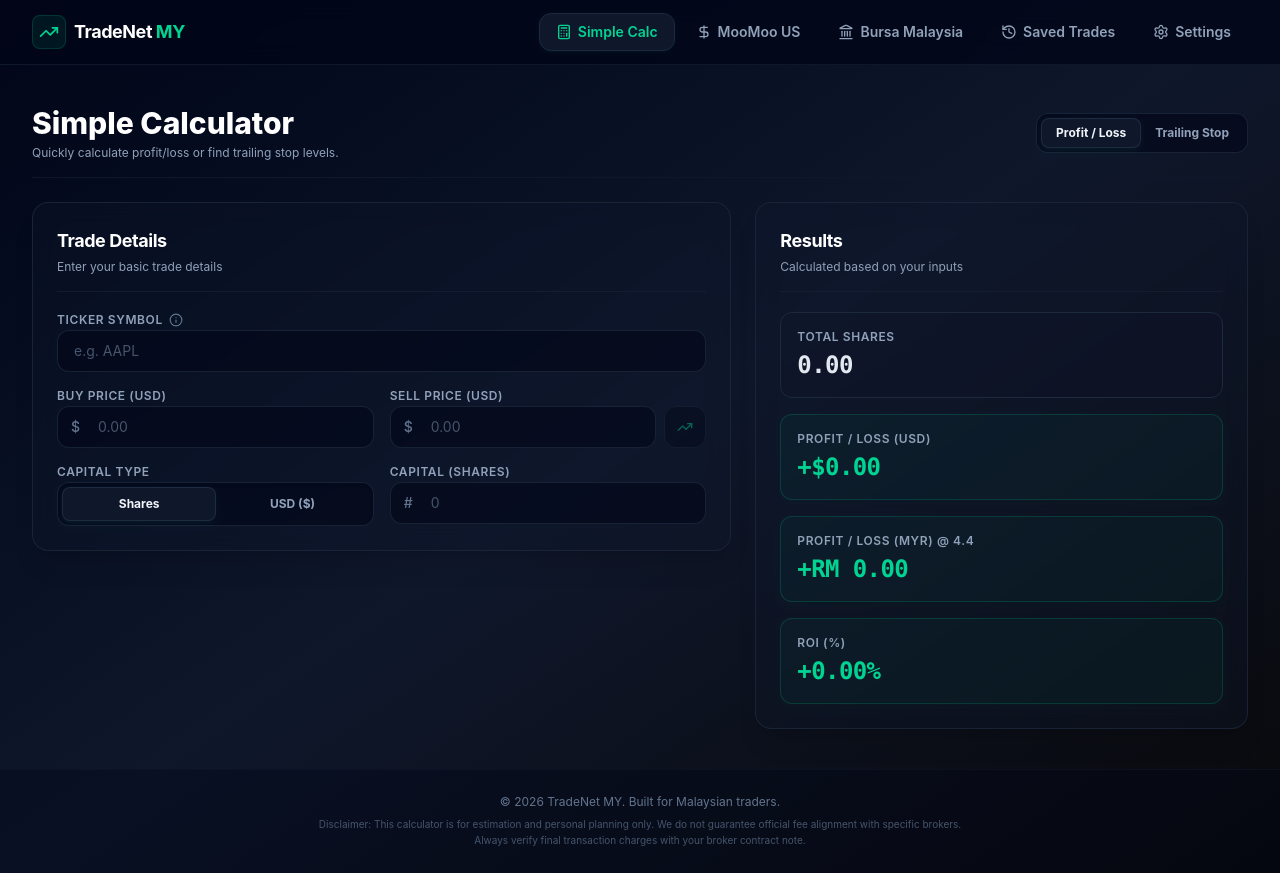
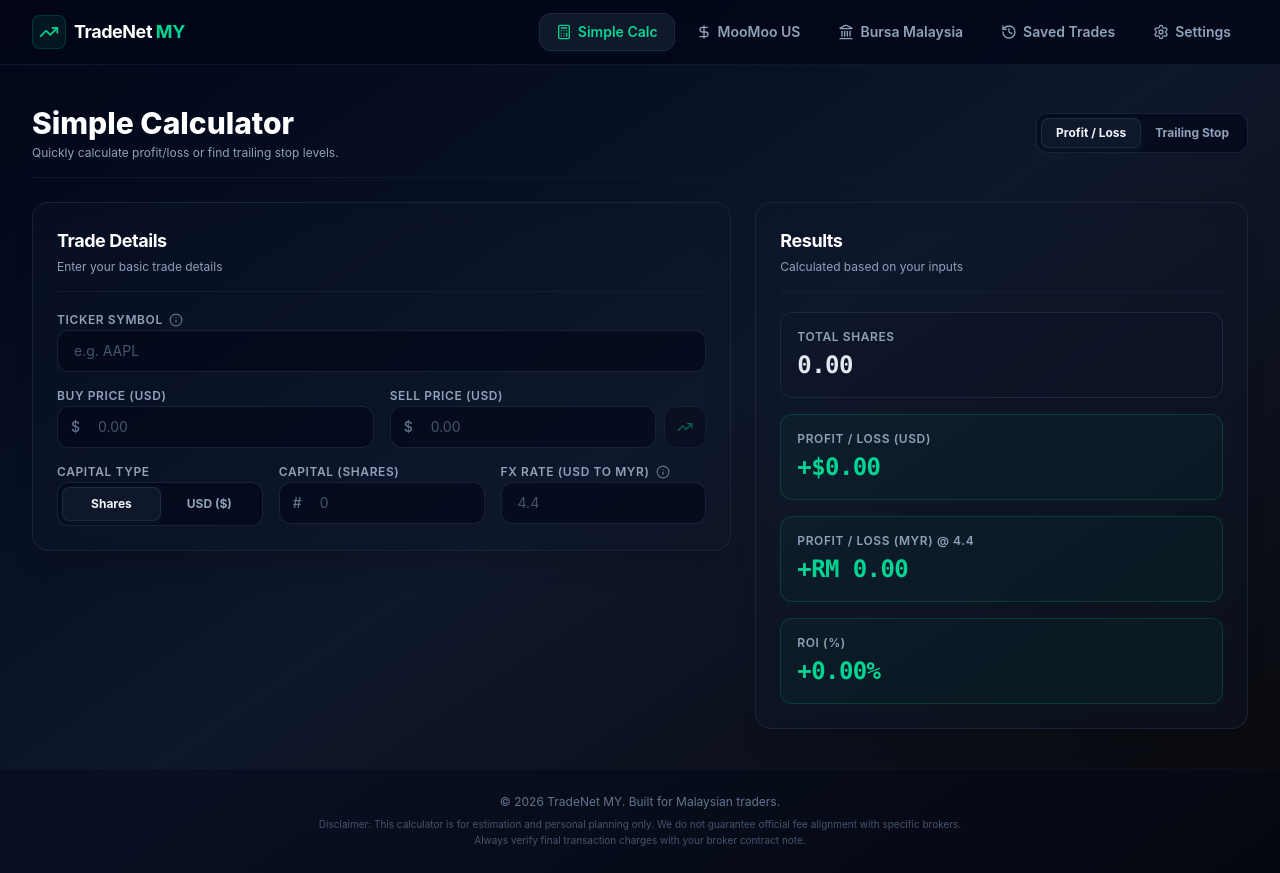
Before and after one commit to amanmana/tradenet, a React (Vite) app: page /simple-calculator in a window 1280 px wide. Built offline with nearby package versions, Linux system fonts and the light colour scheme.

Commit message:
feat: add custom fx rate input in simple calculator

```diff
--- a/src/pages/SimpleCalculator.jsx
+++ b/src/pages/SimpleCalculator.jsx
@@ -25,6 +25,7 @@ export default function SimpleCalculator() {
   const [quoteManualEdited, setQuoteManualEdited] = useState(false);
   const [capitalType, setCapitalType] = useState('shares'); // 'shares' or 'usd'
   const [capitalValue, setCapitalValue] = useState('');
+  const [customFxRate, setCustomFxRate] = useState('');
 
   // Trailing Stop Reference States
   const [trailingTicker, setTrailingTicker] = useState('');
@@ -110,7 +111,7 @@ export default function SimpleCalculator() {
   const roi = totalBuyCostUSD > 0 ? (profitLossUSD / totalBuyCostUSD) * 100 : 0;
 
   // Convert to MYR
-  const fxRate = settings?.sellFxRate || 4.40;
+  const fxRate = parseFloat(customFxRate) || settings?.sellFxRate || 4.40;
   const profitLossMYR = profitLossUSD * fxRate;
 
   return (
@@ -263,7 +264,7 @@ export default function SimpleCalculator() {
                 )}
               </div>
 
-              <div className="sm:col-span-2 grid grid-cols-2 gap-4">
+              <div className="sm:col-span-2 grid grid-cols-1 sm:grid-cols-3 gap-4">
                 <div className="flex flex-col space-y-1.5 w-full">
                   <label htmlFor="capitalType" className="text-xs font-semibold text-slate-400 tracking-wider uppercase mb-0.5">
                     Capital Type
@@ -303,6 +304,17 @@ export default function SimpleCalculator() {
                   value={capitalValue}
                   onChange={(e) => setCapitalValue(e.target.value)}
                   prefix={capitalType === 'usd' ? '$' : '#'}
+                />
+
+                <InputField
+                  label="FX Rate (USD to MYR)"
+                  id="customFxRate"
+                  type="number"
+                  step="0.0001"
+                  placeholder={settings?.sellFxRate?.toString() || "4.40"}
+                  value={customFxRate}
+                  onChange={(e) => setCustomFxRate(e.target.value)}
+                  tooltip="Override the default exchange rate from your Settings."
                 />
               </div>
             </div>
```
